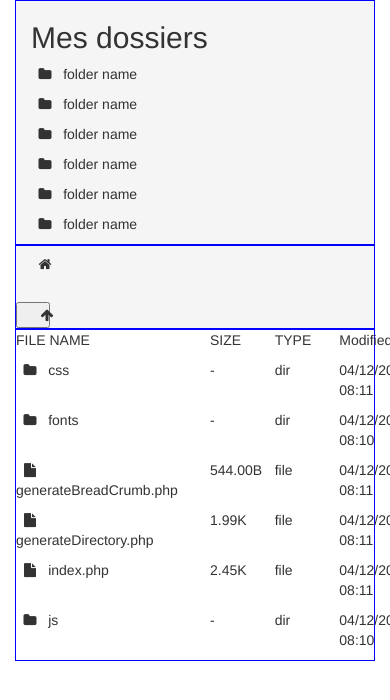
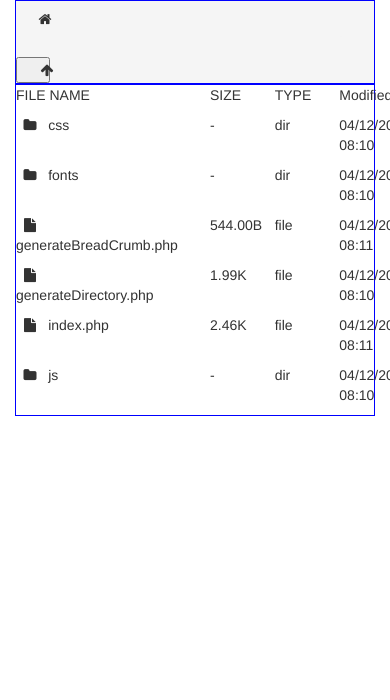
Before and after one commit to Aud123/projectFileManager, a PHP site: page / in a window 390 px wide; the page is wider, and only the part inside the window is pictured. Shown: the top 700 px of that part. Run offline with PHP 8.4, Linux system fonts and the light colour scheme; some libraries are stand-ins or nearby versions.

Commit message:
addition of class hidden sm
Appli responsive at mobile size

```diff
--- a/css/style.css
+++ b/css/style.css
@@ -82,11 +82,11 @@ main {
 
 @media only screen and (max-width: 768px) {
     /* For mobile phones: */
-    [class*="col-"] {
-        /*width: 100%;
+   /* [class*="col-"] {
+        width: 100%;
     }*/
 
-  /*  aside {
+   /* aside {
       width:100%;
       height:auto;
     }*/
--- a/index.php
+++ b/index.php
@@ -20,7 +20,7 @@
 
     <div class="container-fluid">
       <!--   <span id='test'></span> -->
-    <aside class="col-sm-2"> <h2>Mes dossiers</h2>
+    <aside class="col-sm-2 hidden-xs"> <h2>Mes dossiers</h2>
       <p class="icon-folder">folder name</p>
       <p class="icon-folder">folder name</p>
       <p class="icon-folder">folder name</p>
```
